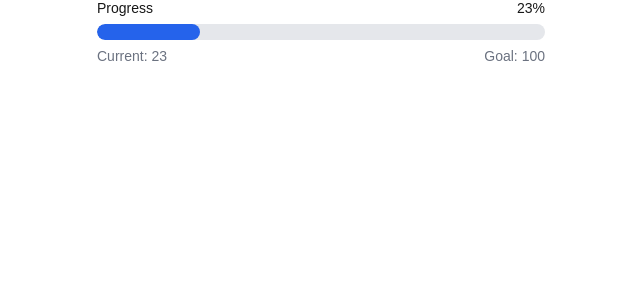
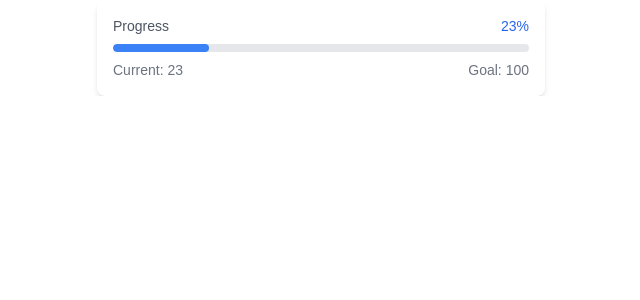
Before and after one commit to ian-dudderar/test, a Next.js app: page /components/GoalProgressBar in a window 1280 px wide. Shown: the top 300 px of the page, without its empty margins (319-959 px from the left). Built offline with nearby package versions, Linux system fonts and the light colour scheme.

Commit message:
Save state

```diff
--- a/package.json
+++ b/package.json
@@ -26,6 +26,9 @@
     "@types/react": "^18",
     "@types/react-dom": "^18",
     "@types/ws": "^8.5.12",
+    "autoprefixer": "^10.4.20",
+    "postcss": "^8.4.47",
+    "tailwindcss": "^3.4.14",
     "typescript": "^5"
   }
 }
--- /dev/null
+++ b/postcss.config.js
@@ -0,0 +1,6 @@
+module.exports = {
+  plugins: {
+    tailwindcss: {},
+    autoprefixer: {},
+  },
+}
--- a/src/pages/api/sales.ts
+++ b/src/pages/api/sales.ts
@@ -7,7 +7,10 @@ const router = createRouter<NextApiRequest, NextApiResponse>();
 const URL = process.env["LOCAL_URL"];
 
 router.post(async (req: any, res: any) => {
+  console.log("received");
+  console.log(req.body);
   const orderTotal = req.body.total_price;
+
   fetch(`${URL}/api/websocket`, {
     method: "POST",
     body: JSON.stringify(orderTotal),
--- a/src/pages/components/GoalProgressBar.tsx
+++ b/src/pages/components/GoalProgressBar.tsx
@@ -1,5 +1,4 @@
 import React from "react";
-// import "./GoalProgressBar.css";
 
 interface ProgressProps {
   value: number;
@@ -8,8 +7,13 @@ interface ProgressProps {
 
 const Progress: React.FC<ProgressProps> = ({ value, className = "" }) => {
   return (
-    <div className={`progress ${className}`}>
-      <div className="progress-bar" style={{ width: `${value}%` }} />
+    <div
+      className={`h-2 w-full bg-gray-200 rounded-full overflow-hidden ${className}`}
+    >
+      <div
+        className="h-full bg-blue-500 rounded-full transition-all duration-300 ease-in-out"
+        style={{ width: `${value}%` }}
+      />
     </div>
   );
 };
@@ -29,15 +33,23 @@ export default function GoalProgressBar({
   );
 
   return (
-    <div className="goal-progress-bar">
-      <div className="progress-header">
-        <span className="progress-label">Progress</span>
-        <span className="progress-percentage">{percentage}%</span>
+    <div className="goal-progress-bar w-full max-w-md p-4 bg-white rounded-lg shadow-md">
+      <div className="progress-header flex justify-between mb-2">
+        <span className="progress-label text-sm font-medium text-gray-600">
+          Progress
+        </span>
+        <span className="progress-percentage text-sm font-bold text-blue-600">
+          {percentage}%
+        </span>
       </div>
       <Progress value={percentage} />
-      <div className="progress-footer">
-        <span className="progress-current">Current: {currentAmount}</span>
-        <span className="progress-goal">Goal: {goalAmount}</span>
+      <div className="progress-footer flex justify-between mt-2">
+        <span className="progress-current text-sm text-gray-600">
+          Current: {currentAmount}
+        </span>
+        <span className="progress-goal text-sm text-gray-600">
+          Goal: {goalAmount}
+        </span>
       </div>
     </div>
   );
--- a/src/pages/index.tsx
+++ b/src/pages/index.tsx
@@ -70,7 +70,8 @@ export default function Home() {
 
   return (
     <>
-      <h1
+      {/* <div className="text-red-500">hello</div> */}
+      {/* <h1
         ref={countupRef}
         onClick={() => {
           // replay animation on click
@@ -80,7 +81,7 @@ export default function Home() {
         }}
       >
         0
-      </h1>
+      </h1> */}
       <GoalProgressBar currentAmount={salesTotal} goalAmount={100000} />
       {/* <WebSocketComponent /> */}
     </>
--- a/src/styles/globals.css
+++ b/src/styles/globals.css
@@ -1,3 +1,7 @@
+@tailwind base;
+@tailwind components;
+@tailwind utilities;
+
 :root {
   --background: #ffffff;
   --foreground: #171717;
--- /dev/null
+++ b/tailwind.config.js
@@ -0,0 +1,15 @@
+/** @type {import('tailwindcss').Config} */
+module.exports = {
+  content: [
+    "./app/**/*.{js,ts,jsx,tsx,mdx}",
+    "./pages/**/*.{js,ts,jsx,tsx,mdx}",
+    "./components/**/*.{js,ts,jsx,tsx,mdx}",
+
+    // Or if using `src` directory:
+    "./src/**/*.{js,ts,jsx,tsx,mdx}",
+  ],
+  theme: {
+    extend: {},
+  },
+  plugins: [],
+};
```
Also changed, not shown: 2 other files (tests, documents, lock files or other folders).
